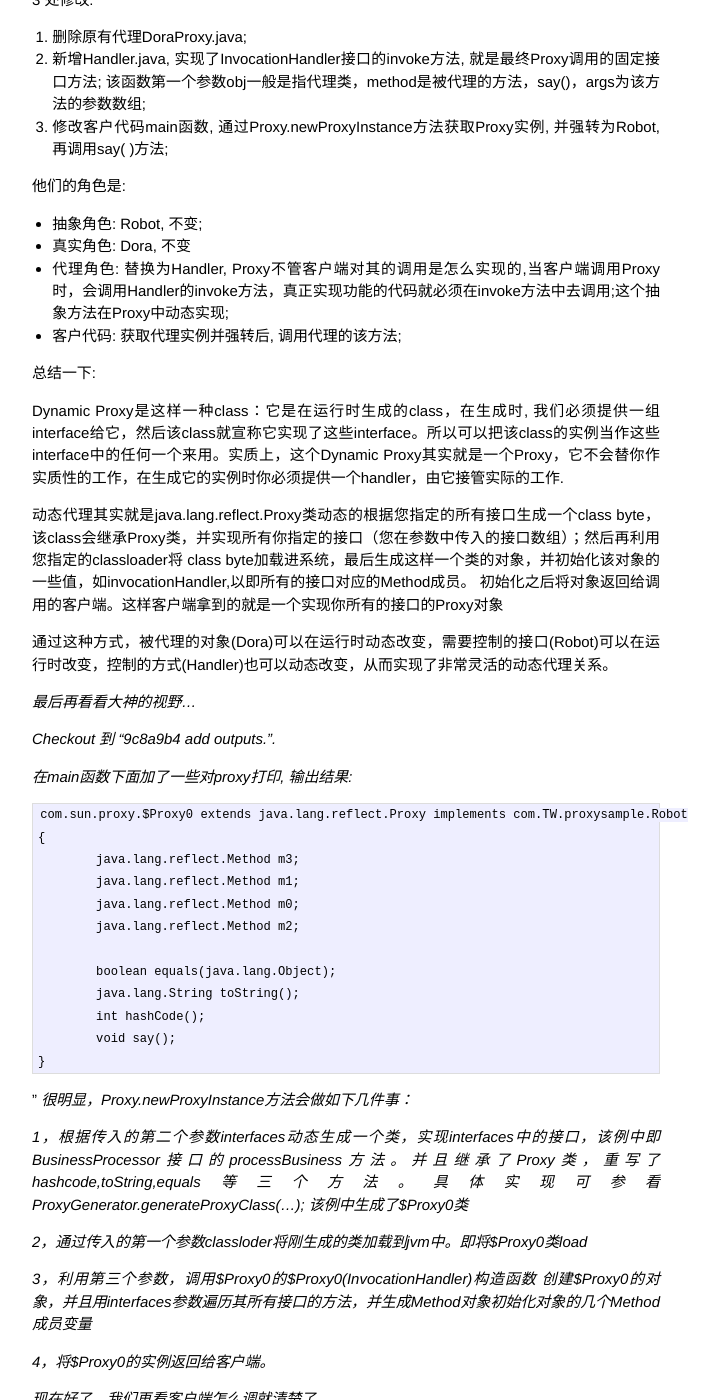
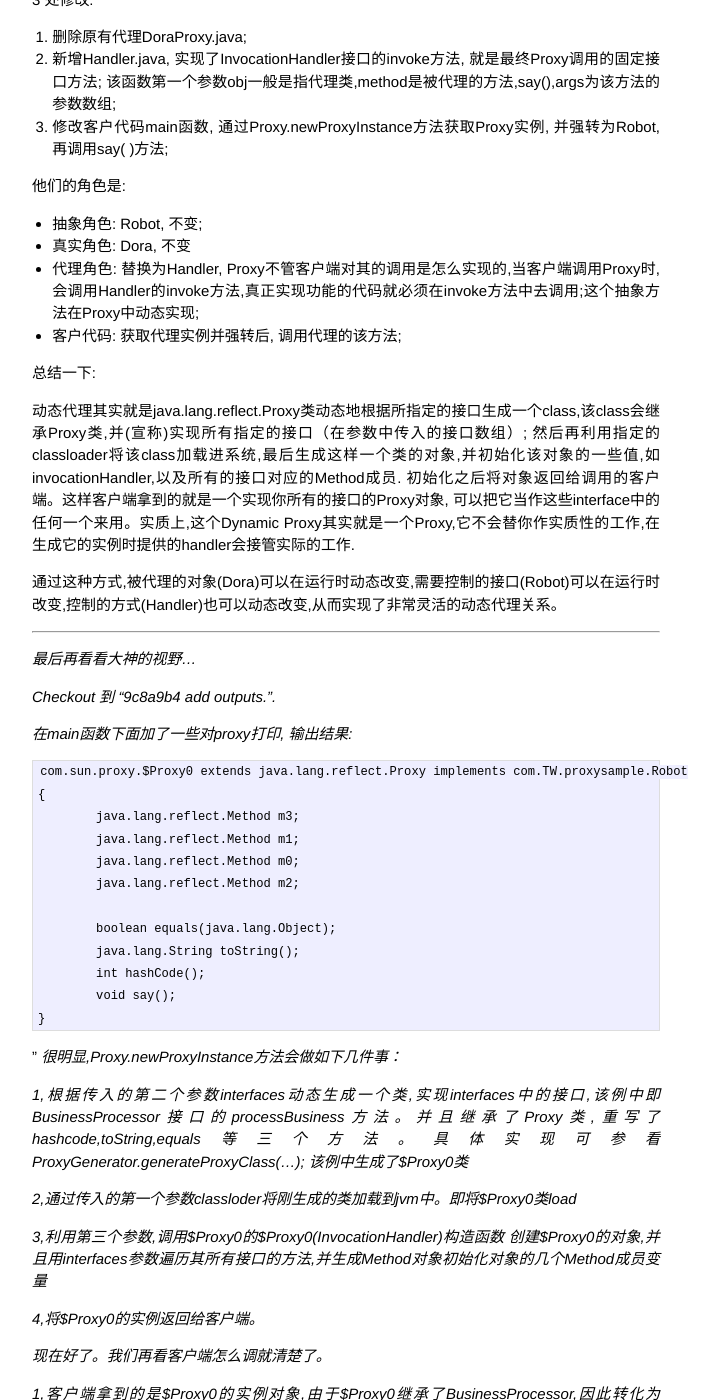
Before and after one commit to micusic/micusic.github.io, a Jekyll site: the page built from _posts/2014-02-17-Proxy-In-Java.md, in a window 1280 px wide and 1400 px high, scrolled down 1097 px. Shown: the whole window, without its empty margins (294-1013 px from the left). Built offline with Jekyll 4.4.1, drawn with Linux system fonts in a browser that asks for light colours; Markdown is read by kramdown in place of the engine named in the settings; comment, search, counter and statistics services are not loaded; some of the changed text lies outside the part shown.

Commit message:
modify 4th.

```diff
--- a/_posts/2014-02-17-Proxy-In-Java.md
+++ b/_posts/2014-02-17-Proxy-In-Java.md
@@ -6,7 +6,7 @@
 ---
 
 #Proxy是什么
-Proxy是一种设计模式, 定义为: 对其他对象提供一种代理以控制对这个对象的访问. 在某些情况下，一个对象不想或者不能直接引用另一个对象，而代理对象可以在客户端和目标对象之间起到中介的作用。代理模式的思想是为了提供额外的处理或者不同的操作而在实际对象与调用者之间插入一个代理对象。这些额外的操作通常需要与实际对象进行通信。
+Proxy是一种设计模式, 定义为: 对其他对象提供一种代理以控制对这个对象的访问. 在某些情况下,一个对象不想或者不能直接引用另一个对象,而代理对象可以在客户端和目标对象之间起到中介的作用。代理模式的思想是为了提供额外的处理或者不同的操作而在实际对象与调用者之间插入一个代理对象。这些额外的操作通常需要与实际对象进行通信。
 
 ###举个栗子
 Clone 这个 repo 并 checkout 到 "856978d origin proxy." .
@@ -23,8 +23,8 @@
 他们的角色是:
 
 - 抽象角色：Robot, 声明真实对象和代理对象的共同接口;
-- 真实角色：Dora, 代理角色所代表的真实对象，是我们最终要引用的对象;
-- 代理角色：DoraProxy, 代理对象角色内部含有对真实对象的引用，从而可以操作真实对象; 同时代理对象提供与真实对象相同的接口, 以便在任何时刻都能代替真实对象;
+- 真实角色：Dora, 代理角色所代表的真实对象,是我们最终要引用的对象;
+- 代理角色：DoraProxy, 代理对象角色内部含有对真实对象的引用,从而可以操作真实对象; 同时代理对象提供与真实对象相同的接口, 以便在任何时刻都能代替真实对象;
 - 客户代码: main函数, 直接调用代理角色的该方法;
 
 分析一下, Dora 本身就实现了 Robot 接口, 可以执行 say( ) 的方法, 为什么需要一个代理呢?
@@ -47,23 +47,23 @@
 3 处修改:
 
 1. 删除原有代理DoraProxy.java;
-2. 新增Handler.java, 实现了InvocationHandler接口的invoke方法, 就是最终Proxy调用的固定接口方法; 该函数第一个参数obj一般是指代理类，method是被代理的方法，say()，args为该方法的参数数组;
+2. 新增Handler.java, 实现了InvocationHandler接口的invoke方法, 就是最终Proxy调用的固定接口方法; 该函数第一个参数obj一般是指代理类,method是被代理的方法,say(),args为该方法的参数数组;
 3. 修改客户代码main函数, 通过Proxy.newProxyInstance方法获取Proxy实例, 并强转为Robot, 再调用say( )方法;
 
 他们的角色是:
 
 - 抽象角色: Robot, 不变;
 - 真实角色: Dora, 不变
-- 代理角色: 替换为Handler, Proxy不管客户端对其的调用是怎么实现的,当客户端调用Proxy时，会调用Handler的invoke方法，真正实现功能的代码就必须在invoke方法中去调用;这个抽象方法在Proxy中动态实现;
+- 代理角色: 替换为Handler, Proxy不管客户端对其的调用是怎么实现的,当客户端调用Proxy时,会调用Handler的invoke方法,真正实现功能的代码就必须在invoke方法中去调用;这个抽象方法在Proxy中动态实现;
 - 客户代码: 获取代理实例并强转后, 调用代理的该方法;
 
 总结一下:
 
-Dynamic Proxy是这样一种class：它是在运行时生成的class，在生成时, 我们必须提供一组interface给它，然后该class就宣称它实现了这些interface。所以可以把该class的实例当作这些interface中的任何一个来用。实质上，这个Dynamic Proxy其实就是一个Proxy，它不会替你作实质性的工作，在生成它的实例时你必须提供一个handler，由它接管实际的工作.
+动态代理其实就是java.lang.reflect.Proxy类动态地根据所指定的接口生成一个class,该class会继承Proxy类,并(宣称)实现所有指定的接口（在参数中传入的接口数组）; 然后再利用指定的classloader将该class加载进系统,最后生成这样一个类的对象,并初始化该对象的一些值,如invocationHandler,以及所有的接口对应的Method成员. 初始化之后将对象返回给调用的客户端。这样客户端拿到的就是一个实现你所有的接口的Proxy对象, 可以把它当作这些interface中的任何一个来用。实质上,这个Dynamic Proxy其实就是一个Proxy,它不会替你作实质性的工作,在生成它的实例时提供的handler会接管实际的工作.
 
-动态代理其实就是java.lang.reflect.Proxy类动态的根据您指定的所有接口生成一个class byte，该class会继承Proxy类，并实现所有你指定的接口（您在参数中传入的接口数组）；然后再利用您指定的classloader将 class byte加载进系统，最后生成这样一个类的对象，并初始化该对象的一些值，如invocationHandler,以即所有的接口对应的Method成员。 初始化之后将对象返回给调用的客户端。这样客户端拿到的就是一个实现你所有的接口的Proxy对象
+通过这种方式,被代理的对象(Dora)可以在运行时动态改变,需要控制的接口(Robot)可以在运行时改变,控制的方式(Handler)也可以动态改变,从而实现了非常灵活的动态代理关系。
 
-通过这种方式，被代理的对象(Dora)可以在运行时动态改变，需要控制的接口(Robot)可以在运行时改变，控制的方式(Handler)也可以动态改变，从而实现了非常灵活的动态代理关系。
+---
 
 _最后再看看大神的视野..._
 
@@ -84,22 +84,22 @@
     	void say();
 	}
 
-" _很明显，Proxy.newProxyInstance方法会做如下几件事：_
+" _很明显,Proxy.newProxyInstance方法会做如下几件事：_
 
-_1，根据传入的第二个参数interfaces动态生成一个类，实现interfaces中的接口，该例中即BusinessProcessor接口的processBusiness方法。并且继承了Proxy类，重写了hashcode,toString,equals等三个方法。具体实现可参看 ProxyGenerator.generateProxyClass(...); 该例中生成了$Proxy0类_
+_1,根据传入的第二个参数interfaces动态生成一个类,实现interfaces中的接口,该例中即BusinessProcessor接口的processBusiness方法。并且继承了Proxy类,重写了hashcode,toString,equals等三个方法。具体实现可参看 ProxyGenerator.generateProxyClass(...); 该例中生成了$Proxy0类_
 
-_2，通过传入的第一个参数classloder将刚生成的类加载到jvm中。即将$Proxy0类load_
+_2,通过传入的第一个参数classloder将刚生成的类加载到jvm中。即将$Proxy0类load_
 
-_3，利用第三个参数，调用$Proxy0的$Proxy0(InvocationHandler)构造函数 创建$Proxy0的对象，并且用interfaces参数遍历其所有接口的方法，并生成Method对象初始化对象的几个Method成员变量_
+_3,利用第三个参数,调用$Proxy0的$Proxy0(InvocationHandler)构造函数 创建$Proxy0的对象,并且用interfaces参数遍历其所有接口的方法,并生成Method对象初始化对象的几个Method成员变量_
 
-_4，将$Proxy0的实例返回给客户端。_
+_4,将$Proxy0的实例返回给客户端。_
 
 _现在好了。我们再看客户端怎么调就清楚了。_
 
-_1，客户端拿到的是$Proxy0的实例对象，由于$Proxy0继承了BusinessProcessor，因此转化为BusinessProcessor没任何问题。_
+_1,客户端拿到的是$Proxy0的实例对象,由于$Proxy0继承了BusinessProcessor,因此转化为BusinessProcessor没任何问题。_
 
 _BusinessProcessor bp = (BusinessProcessor)Proxy.newProxyInstance(....);_
 
-_2，bp.processBusiness()；_
+_2,bp.processBusiness()；_
 
 _实际上调用的是$Proxy0.processBusiness();那么$Proxy0.processBusiness()的实现就是通过InvocationHandler去调用invoke方法啦!_ "
```
Also changed, not shown: 1 other file.
